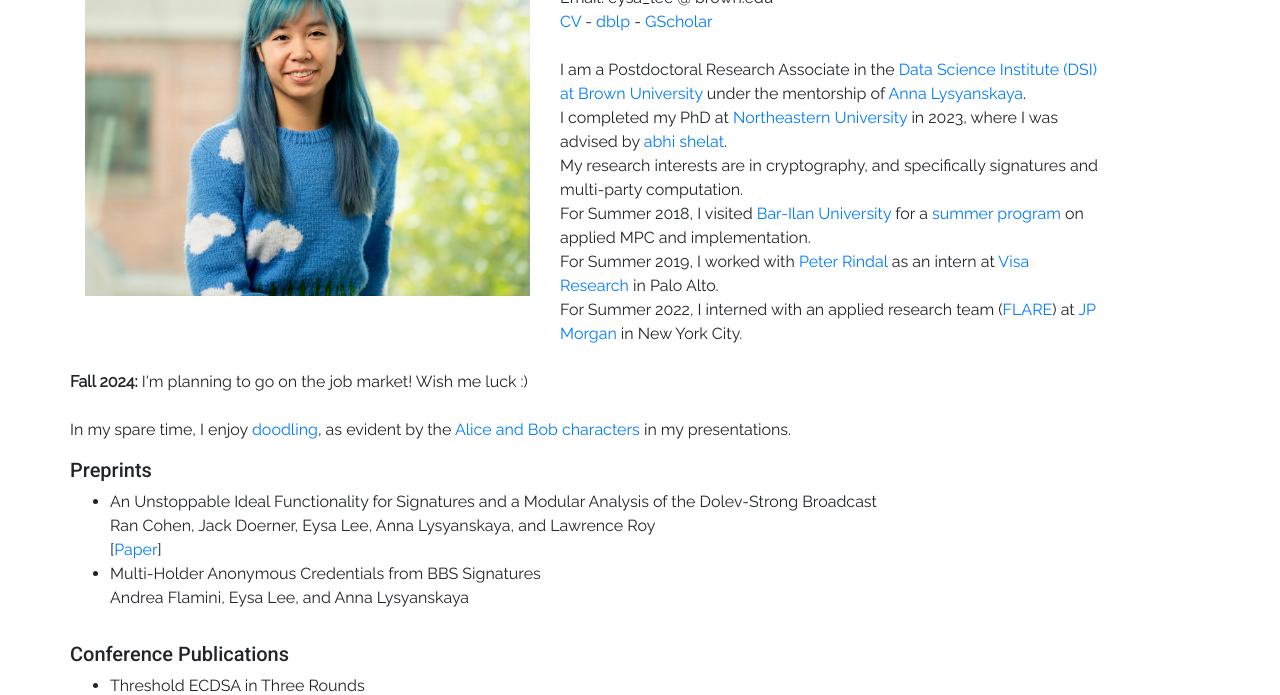
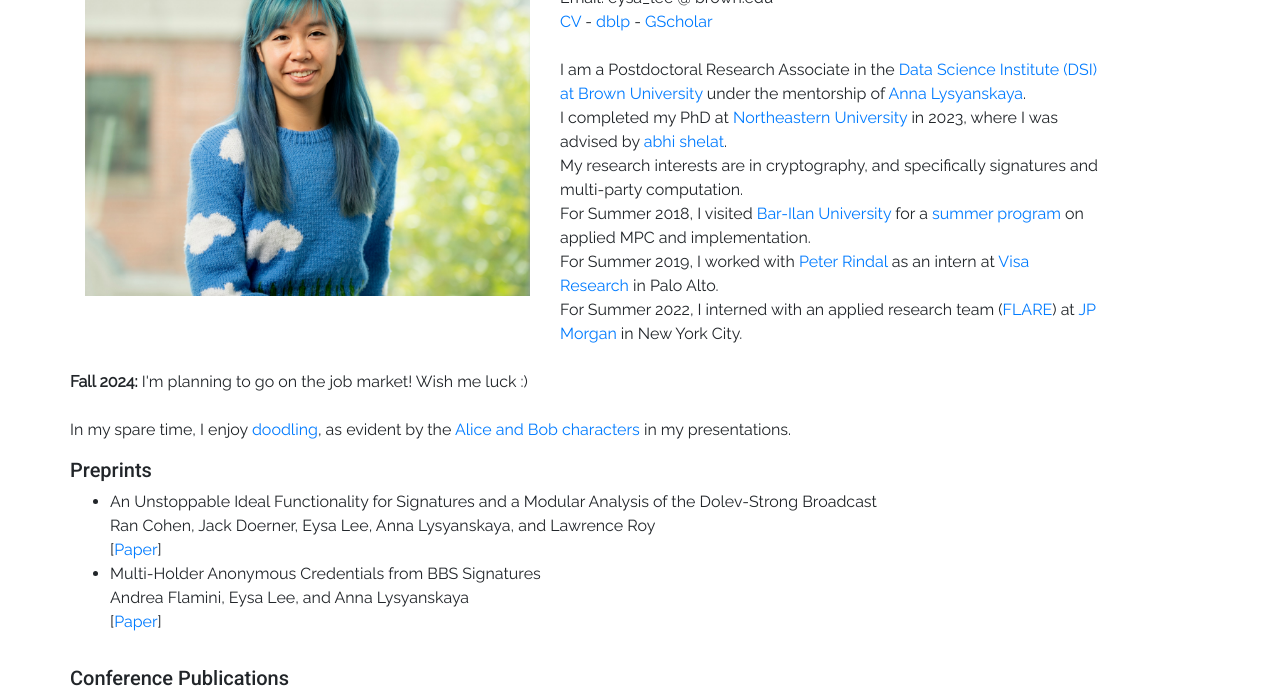
Before and after one commit to eysalee/webpage, a plain HTML site: page index.html in a window 1280 px wide. Shown: the part 76-771 px from the top of the page. Drawn offline with nearby package versions, Linux system fonts and the light colour scheme.

Commit message:
updated preprint

```diff
--- a/index.html
+++ b/index.html
@@ -65,6 +65,8 @@
             Multi-Holder Anonymous Credentials from BBS Signatures
             <br>
             Andrea Flamini, Eysa Lee, and Anna Lysyanskaya
+            <br>
+            [<a href="https://eprint.iacr.org/2024/1874.pdf" target="_blank">Paper</a>]
           </li>
         </ul>
       </div>
```
Also changed, not shown: 1 other file.
